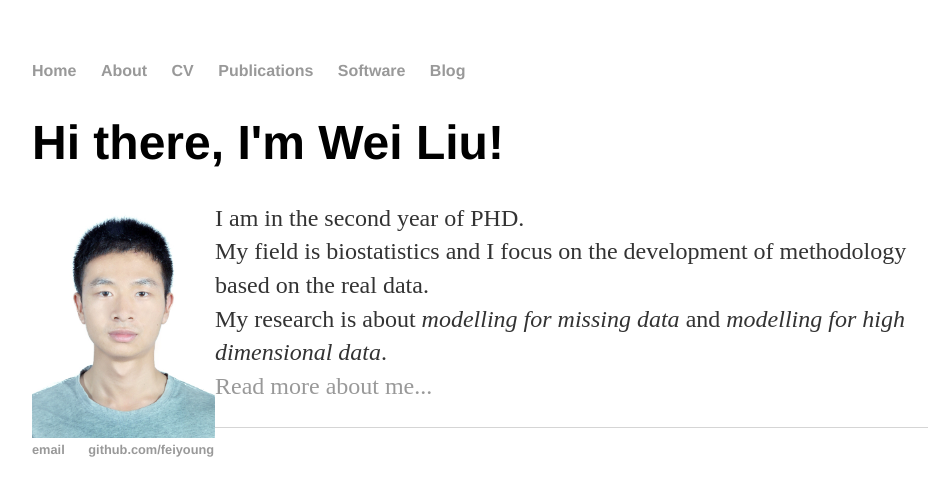
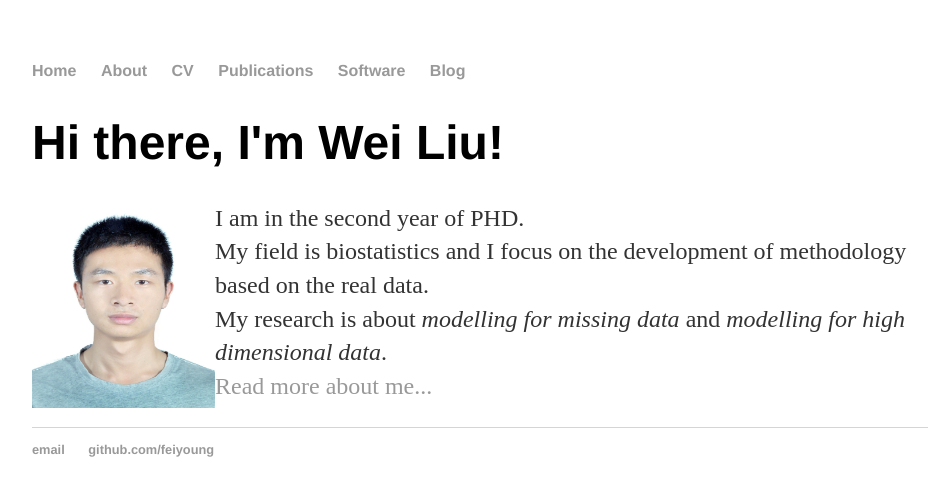
Before and after one commit to feiyoung/feiyoung.github.io, a Jekyll site: the page built from index.html, in a window 1280 px wide. Shown: the top 496 px of the page, without its empty margins (160-1096 px from the left). Built offline with Jekyll 4.4.1, drawn with Linux system fonts in a browser that asks for light colours.

Commit message:
'update'

```diff
--- a/index.html
+++ b/index.html
@@ -5,7 +5,7 @@ title: Wei Liu, feiyoung
 
 		<div class="blurb">
 			<h1>Hi there, I'm Wei Liu!</h1>
-			<img src="me.jpg" align="left" style="width:183px;height:236px;">
+			<img src="me.jpg" align="left" style="width:183px;height:206px;">
 			<p>I am in the second year of PHD. <br>
 My field is biostatistics and I focus on the development of methodology based on the real data. <br>
  My research is about <em>modelling for missing data </em>and <em>modelling for high dimensional data</em>. <br>
```
